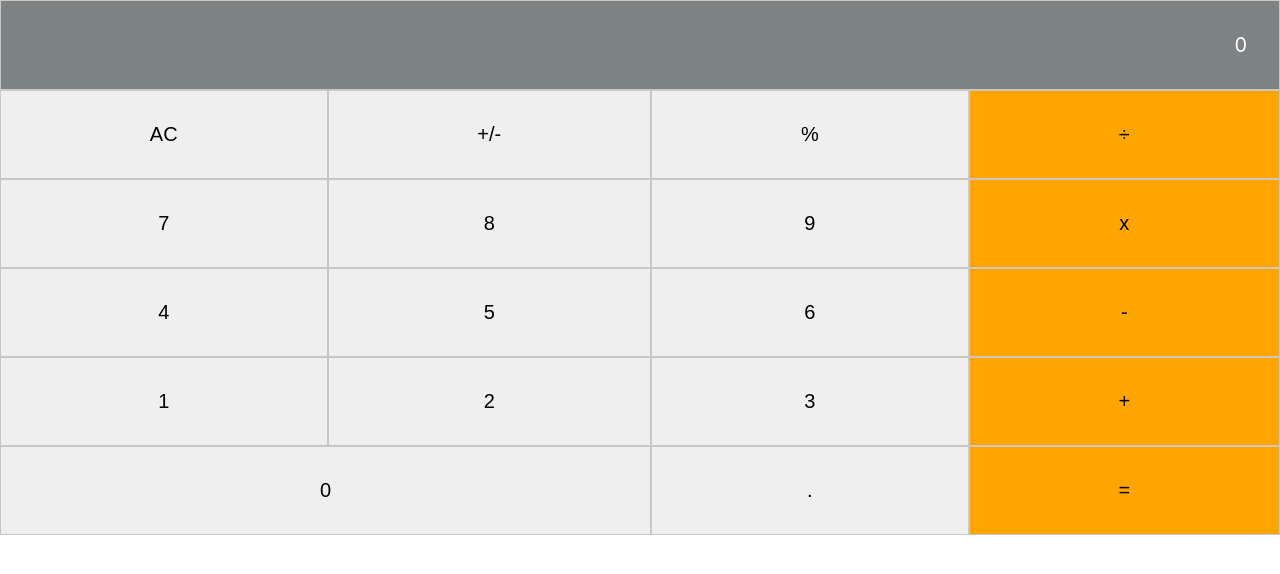
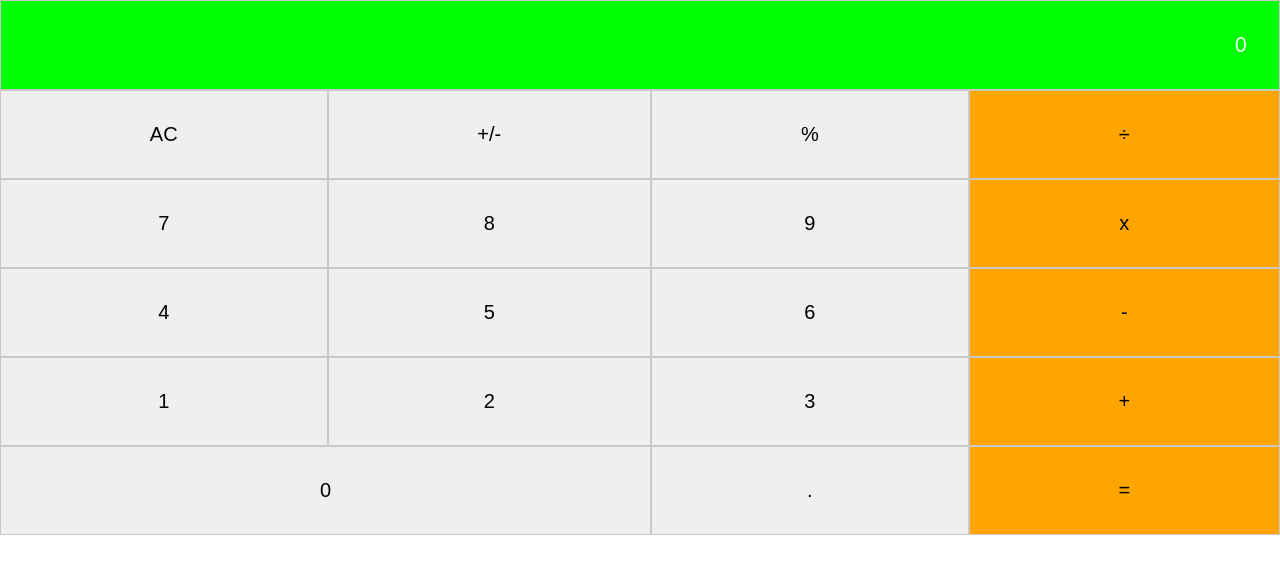
Before and after one commit to billionsjoel/math-magicians, a React (Create React App) app: page / in a window 1280 px wide. Shown: the top 574 px of the page. Built offline with nearby package versions, Linux system fonts and the light colour scheme.

Commit message:
Add hover effect on clicked button

```diff
--- a/src/components/Calculator.css
+++ b/src/components/Calculator.css
@@ -15,6 +15,11 @@
 	padding: 2rem;
 }
 
+.grid-item:hover {
+	background-color: lime;
+	cursor: pointer;
+}
+
 .item-1 {
 	grid-column: 1/5;
 	text-align: end;
```
Lines whose indentation alone changed are shown as unchanged.
